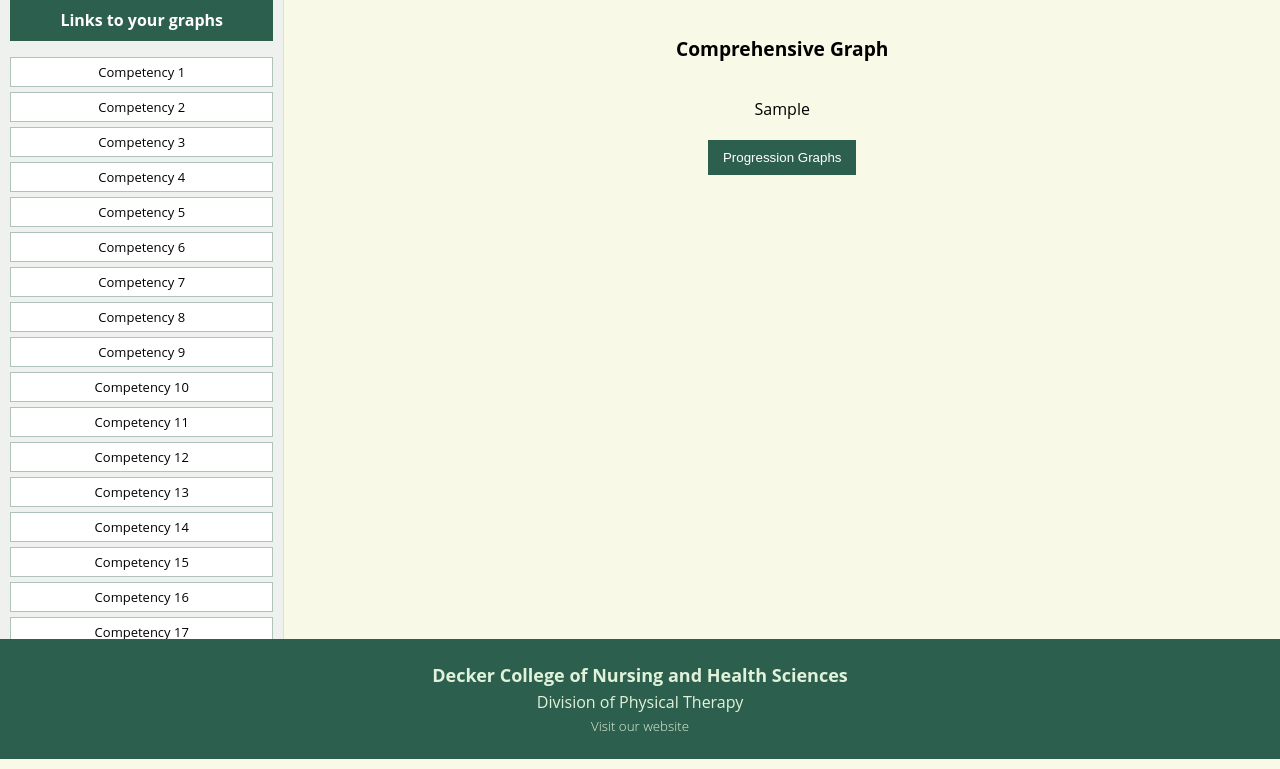
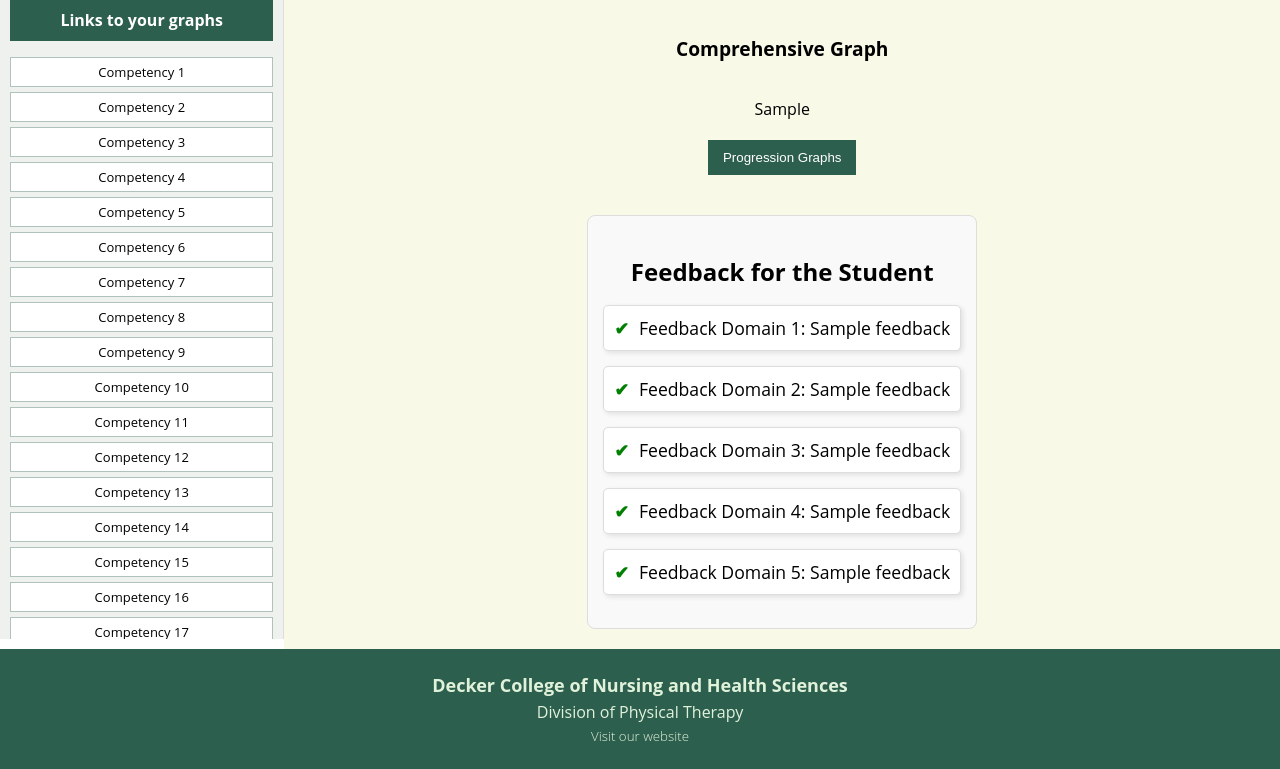
Before and after one commit to rimjhimsingh/competency-project, a Flask app: template templates/index.html in a window 1280 px wide. Shown: the part 121-890 px from the top of the page. Run offline with Flask 3, Linux system fonts and the light colour scheme; the template is opened without the code that fills it: most values are stand-ins (such as "Sample title", 1, 10 or a date in 2020).

Commit message:
Added Feedback functionality

```diff
--- a/static/styles/style.css
+++ b/static/styles/style.css
@@ -118,7 +118,7 @@ section img {
   display: block;
 }
 #plotly-graph-container {
-  width: 70%;
+  width: 100%;
   height: auto;
   margin: 0 auto;
 }
@@ -140,6 +140,44 @@ section a {
 section button:hover {
   background-color: #1e4634;
 }
+#feedback-section {
+  margin-top: 20px;
+  padding: 15px;
+  background-color: #f9f9f9;
+  border: 1px solid #ddd;
+  border-radius: 8px;
+}
+
+#feedback-section h3 {
+  margin-bottom: 15px;
+  font-size: 1.5em;
+  text-align: center; /* Keeps the title centered */
+  font-weight: bold;
+}
+
+#feedback-section ul {
+  list-style-type: none; /* Removes bullet points */
+  padding-left: 0;
+  font-size: 1.1em;
+}
+
+#feedback-section ul li {
+  margin-bottom: 15px;
+  padding: 10px;
+  background-color: #ffffff; /* Sets each feedback with a light background */
+  border: 1px solid #ddd; /* Adds a border around each feedback */
+  border-radius: 5px;
+  box-shadow: 2px 2px 5px rgba(0, 0, 0, 0.1); /* Adds a slight shadow for better visibility */
+  text-align: left;
+}
+
+#feedback-section ul li::before {
+  content: "✔"; /* Adds a checkmark before each feedback */
+  margin-right: 10px;
+  color: green;
+  font-weight: bold;
+}
+
 footer {
   display: flex;
   flex-direction: column;
--- a/templates/index.html
+++ b/templates/index.html
@@ -71,6 +71,20 @@
         <h2>Comprehensive Graph</h2>
         <div id="plotly-graph-container">{{ plot_html | safe }}</div>
         <button><a href="{{ url_for('progression') }}">Progression Graphs</a></button>
+        <div id="feedback-section">
+          <h3>Feedback for the Student</h3>
+          {% if feedback_data %}
+          <ul>
+              <li>Feedback Domain 1: {{ feedback_data[0] }}</li>
+              <li>Feedback Domain 2: {{ feedback_data[1] }}</li>
+              <li>Feedback Domain 3: {{ feedback_data[2] }}</li>
+              <li>Feedback Domain 4: {{ feedback_data[3] }}</li>
+              <li>Feedback Domain 5: {{ feedback_data[4] }}</li>
+          </ul>
+          {% else %}
+          <p>No feedback available for this semester.</p>
+          {% endif %}
+      </div>
       </section>
       <footer class="footer">
         <p class="uni">Decker College of Nursing and Health Sciences<br /></p>
```
Also changed, not shown: competency.py (+24 -3 lines).
